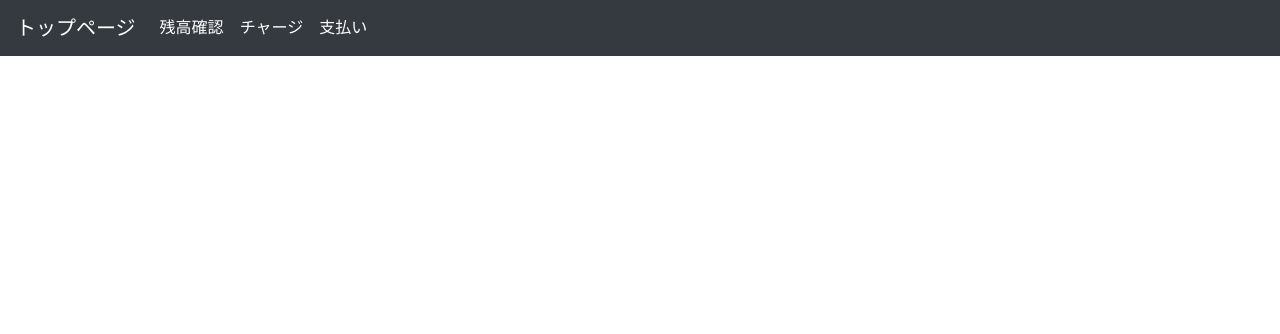
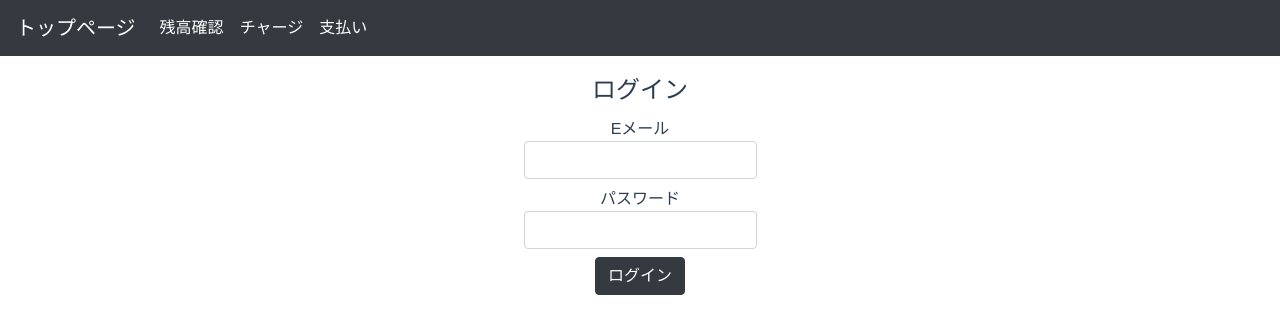
Before and after one commit to nintc-al2020-4/electronic-payment-front, a Vue app: page /login in a window 1280 px wide. Shown: the top 334 px of the page. Built offline with nearby package versions, Linux system fonts and the light colour scheme; no server answers.

Commit message:
ログインページ(仮)

```diff
--- a/src/components/pages/Login.vue
+++ b/src/components/pages/Login.vue
@@ -1,10 +1,40 @@
 <template>
-  <div id="login" class="container"></div>
+  <div id="login" class="container">
+    <h4 class="card-title">ログイン</h4>
+    <div class="form-group">
+      <label>
+        Eメール
+        <input v-model="mailaddress" type="email" maxlength="72" class="form-control" />
+      </label>
+      <br />
+      <label>
+        パスワード
+        <input v-model="password" type="password" pattern="[!-~]" maxlength="72" class="form-control" />
+      </label>
+      <br />
+      <button class="btn btn-dark" @click="onSubmit()">ログイン</button>
+    </div>
+  </div>
 </template>
 
 <script>
 export default {
-  name: 'Login'
+  name: 'Login',
+  data() {
+    return {
+      mailaddress: '',
+      password: ''
+    }
+  },
+  methods: {
+    onSubmit() {
+      //
+    },
+    //Eメールとパスワードが適切に入力されているか
+    isValid() {
+      return false
+    }
+  }
 }
 </script>
 
```
